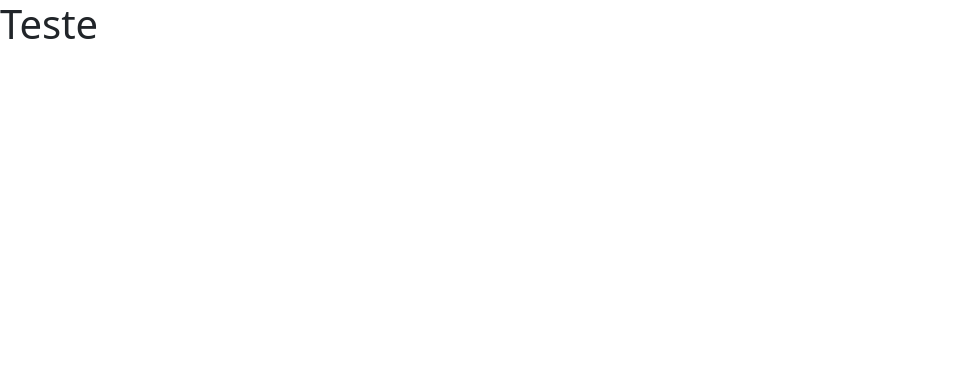
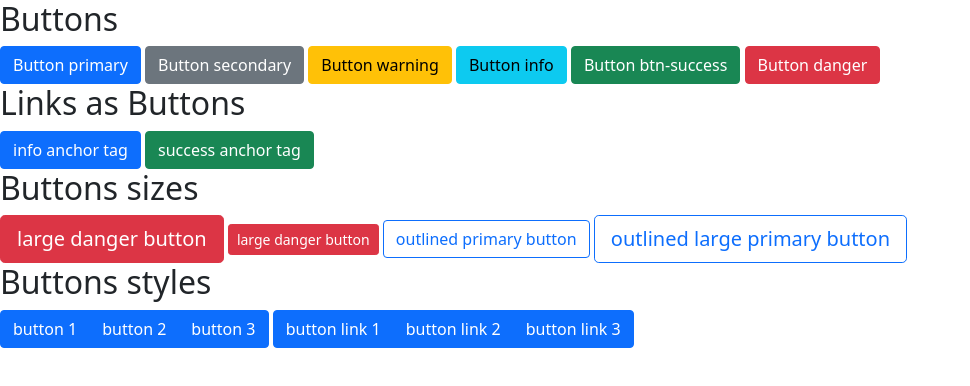
Before and after one commit to Gui37/Bootstrap, a plain HTML site: page index.html in a window 1280 px wide. Shown: the whole page, without its empty margins (0-970 px from the left). Drawn offline with nearby package versions, Linux system fonts and the light colour scheme.

Commit message:
Aula terminada.

```diff
--- a/index.html
+++ b/index.html
@@ -8,9 +8,37 @@
     <title>Bootstrap Test</title>
 </head>
 <body>
-    <h1>Teste
-
-    </h1>
+    <!-- Basic Buttons -->
+    <h2>Buttons</h2>
+    <button class="btn btn-primary">Button primary</button>
+    <button class="btn btn-secondary">Button secondary</button>
+    <button class="btn btn-warning">Button warning</button>
+    <button class="btn btn-info ">Button info</button>
+    <button class="btn btn-success">Button btn-success</button>
+    <button class="btn btn-danger">Button danger</button>
+    <!-- Anchor Tags -->
+    <h2>Links as Buttons</h2>
+    <a href="#" class="btn btn-primary">info anchor tag</a>
+    <a href="#" class="btn btn-success">success anchor tag</a>
+    <!-- Button Sizes -->
+    <h2>Buttons sizes</h2>
+    <button class="btn btn-lg btn-danger">large danger button</button>
+    <button class="btn btn-sm btn-danger">large danger button</button>
+    <!-- Outlines Styles -->
+    <button class="btn btn-outline-primary">outlined primary button</button>
+    <button class="btn btn-outline-primary btn-lg"> outlined large primary button</button>
+    <h2>Buttons styles</h2>
+    <!-- Buttons Groups -->
+    <div class="btn-group">
+        <button class="btn btn-primary">button 1</button>
+        <button class="btn btn-primary">button 2</button>
+        <button class="btn btn-primary">button 3</button>
+    </div>
+    <div class="btn-group">
+        <a href="#" class="btn btn-primary">button link 1</a>
+        <a href="#" class="btn btn-primary">button link 2</a>
+        <a href="#" class="btn btn-primary">button link 3</a>
+    </div>
 
 
 
```
